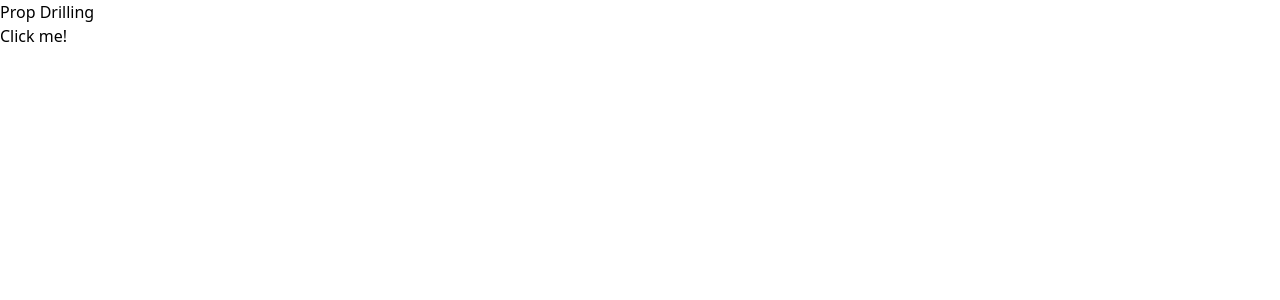
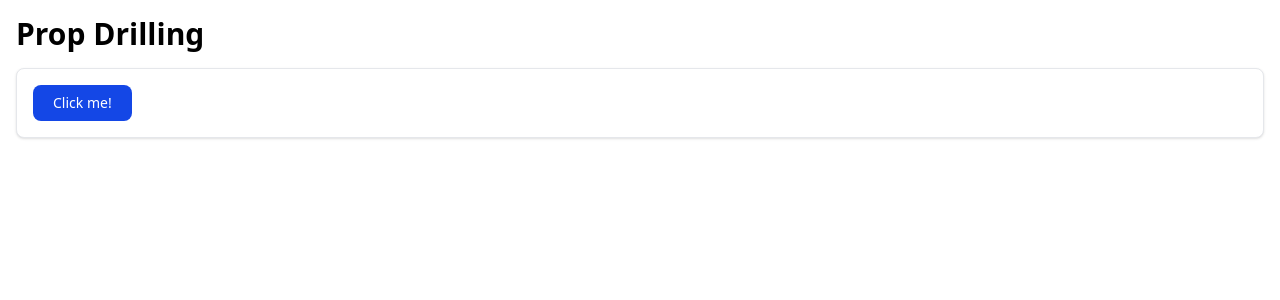
Before and after one commit to barnabas-lesti/react-sandbox, a React (Vite) app: page /prop-drilling in a window 1280 px wide. Shown: the top 300 px of the page. Built offline with nearby package versions, Linux system fonts and the light colour scheme.

Commit message:
feature(core/ui): add button, card and typography components

```diff
--- a/src/app/App.tsx
+++ b/src/app/App.tsx
@@ -5,5 +5,9 @@ import { APP_ROUTES } from "./routes/config";
 const router = createBrowserRouter(APP_ROUTES);
 
 export function App() {
-  return <RouterProvider router={router} />;
+  return (
+    <div className="p-4">
+      <RouterProvider router={router} />
+    </div>
+  );
 }
--- a/src/core/ui/components/button/Button.tsx
+++ b/src/core/ui/components/button/Button.tsx
@@ -1,7 +1,23 @@
+import clsx from "clsx";
 import type { ButtonHTMLAttributes } from "react";
 
 type ButtonProps = ButtonHTMLAttributes<HTMLButtonElement>;
 
+// https://flowbite.com/docs/components/buttons/
 export function Button(props: ButtonProps) {
-  return <button {...props} />;
+  const { className, type = "button", children, ...restProps } = props;
+  return (
+    <button
+      {...restProps}
+      type={type}
+      className={clsx(
+        "text-white bg-blue-700 hover:bg-blue-800 focus:ring-2 focus:ring-blue-300 font-medium rounded-lg",
+        "text-sm px-5 p-2 focus:outline-none cursor-pointer",
+        "dark:focus:ring-blue-800 dark:bg-blue-600 dark:hover:bg-blue-700",
+        className,
+      )}
+    >
+      {children}
+    </button>
+  );
 }
--- a/src/core/ui/components/card/Card.tsx
+++ b/src/core/ui/components/card/Card.tsx
@@ -1,7 +1,18 @@
+import clsx from "clsx";
 import type { HTMLAttributes } from "react";
 
 type CardProps = HTMLAttributes<HTMLDivElement>;
 
 export function Card(props: CardProps) {
-  return <div {...props} />;
+  const { className, ...restProps } = props;
+  return (
+    <div
+      {...restProps}
+      className={clsx(
+        "p-4 bg-white border border-gray-200 rounded-lg shadow-sm",
+        "dark:bg-gray-800 dark:border-gray-700",
+        className,
+      )}
+    />
+  );
 }
--- /dev/null
+++ b/src/core/ui/components/typography/Typography.tsx
@@ -0,0 +1,27 @@
+import clsx from "clsx";
+import type { ComponentPropsWithoutRef, ElementType } from "react";
+
+interface VariantMap {
+  h1: "h1";
+  p: "p";
+}
+
+type Variant = keyof VariantMap;
+
+type TypographyProps<V extends Variant> = ComponentPropsWithoutRef<VariantMap[V]> & {
+  variant: V;
+};
+
+export function Typography<V extends Variant>(props: TypographyProps<V>) {
+  const { variant, children, className, ...restProps } = props;
+  const Tag = variant as ElementType;
+
+  return (
+    <Tag
+      {...restProps}
+      className={clsx(variant === "h1" && "font-bold text-3xl", className)}
+    >
+      {children}
+    </Tag>
+  );
+}
--- a/src/features/home/HomePage.tsx
+++ b/src/features/home/HomePage.tsx
@@ -1,3 +1,5 @@
+import { Typography } from "#core/ui/components/typography/Typography";
+
 export default function HomePage() {
-  return <h1>Home</h1>;
+  return <Typography variant="h1">Home</Typography>;
 }
--- a/src/features/prop-drilling/PropDrillingPage.tsx
+++ b/src/features/prop-drilling/PropDrillingPage.tsx
@@ -1,14 +1,15 @@
 import { Button } from "#core/ui/components/button/Button";
 import { Card } from "#core/ui/components/card/Card";
+import { Typography } from "#core/ui/components/typography/Typography";
 
 export default function PropDrillingPage() {
   return (
-    <>
-      <h1>Prop Drilling</h1>
+    <div className="flex flex-col gap-4">
+      <Typography variant="h1">Prop Drilling</Typography>
 
       <Card>
         <Button>Click me!</Button>
       </Card>
-    </>
+    </div>
   );
 }
```
